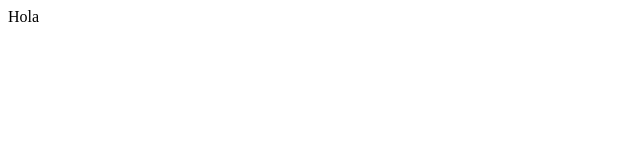
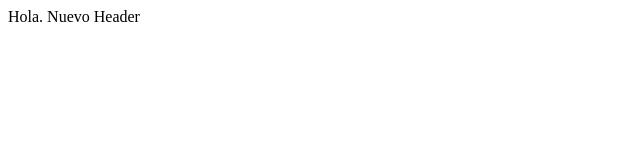
Before and after one commit to tecnologias2026-1/foodsaver, a plain HTML site: page index.html in a window 1280 px wide. Shown: the whole page, without its empty margins (0-640 px from the left). Drawn offline with Linux system fonts and the light colour scheme.

Commit message:
Nuevo header 2

```diff
--- a/index.html
+++ b/index.html
@@ -4,7 +4,7 @@
     <meta charset="UTF-8">
     <meta name="viewport" content="width=device-width, initial-scale=1.0">
     <title>Foodsaver</title>
-    <header>Hola</header>
+    <header>Hola. Nuevo Header</header>
 </head>
 <body>
 
```
